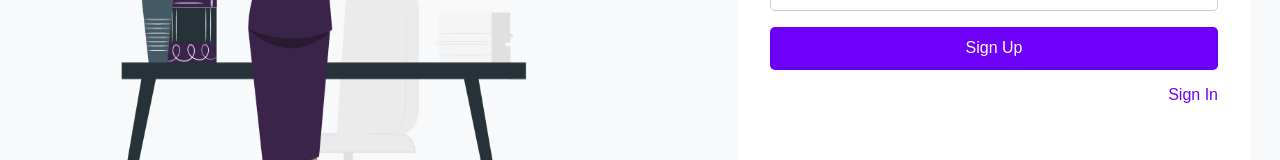
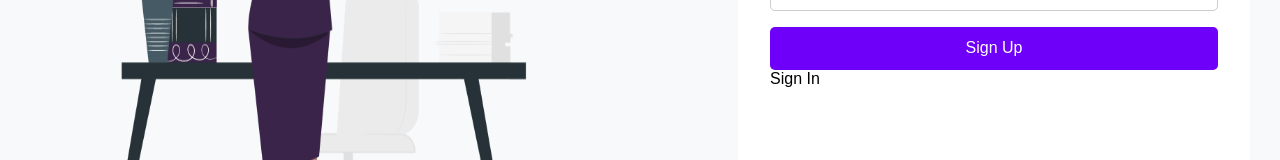
Before and after one commit to aditi1145/Login_signup_app, a React (Create React App) app: page / in a window 1280 px wide. Shown: the part 400-560 px from the top of the page. Built offline with nearby package versions, Linux system fonts and the light colour scheme.

Commit message:
Update SignupForm.jsx

```diff
--- a/src/components/SignupForm.jsx
+++ b/src/components/SignupForm.jsx
@@ -15,6 +15,9 @@ const SignupForm = () => {
   });
 
   const [otpSubmit, setOtpSubmit] = useState(false);
+  const handlesignin = () => {
+     navigate('/login');
+  }
 
   const handleChange = (e) => {
     setFormData({
@@ -120,7 +123,7 @@ const SignupForm = () => {
         </div>
         <button type="submit">{otpSubmit ? "Verify Otp" : "Sign Up"}</button>
       </form>
-      <a href="/login">Sign In</a>
+      <p onClick={handlesignin}>Sign In</p>
     </div>
   );
 };
```
